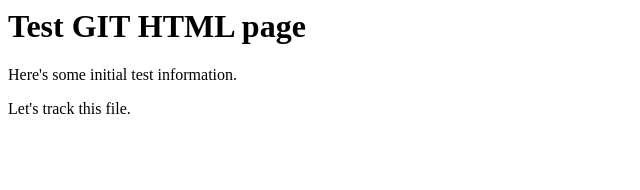
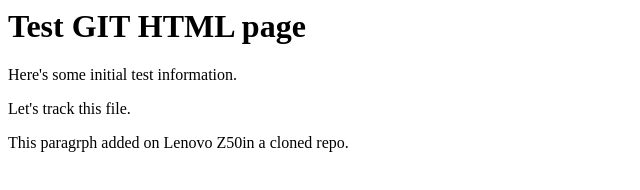
Before and after one commit to paul46722/hello-world, a plain HTML site: page index.html in a window 1280 px wide. Shown: the whole page, without its empty margins (0-640 px from the left). Drawn offline with Linux system fonts and the light colour scheme.

Commit message:
Z50
Updated 27 Nov on Z50

```diff
--- a/index.html
+++ b/index.html
@@ -6,5 +6,6 @@
         <h1>Test GIT HTML page</h1>
         <p>Here's some initial test information.</p>
         <p>Let's track this file.</p>
+        <p>This paragrph added on Lenovo Z50in a cloned repo.</p>
     </body>
 </html>
```
